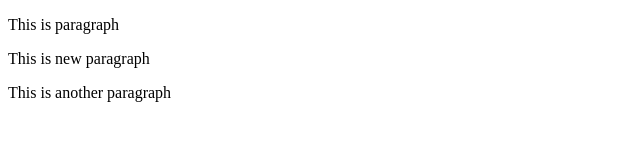
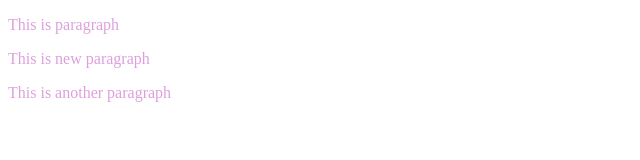
Before and after one commit to PPAP45/Demo_Git, a plain HTML site: page index.html in a window 1280 px wide. Shown: the whole page, without its empty margins (0-640 px from the left). Drawn offline with Linux system fonts and the light colour scheme.

Commit message:
version3changeColorP

```diff
--- a/index.html
+++ b/index.html
@@ -5,6 +5,11 @@
     <meta http-equiv="X-UA-Compatible" content="IE=edge">
     <meta name="viewport" content="width=device-width, initial-scale=1.0">
     <title>Git with VS Code @</title>
+    <style>
+        p{
+            color: plum;
+        }
+    </style>
 </head>
 <body>
     <p>This is paragraph</p>
```
